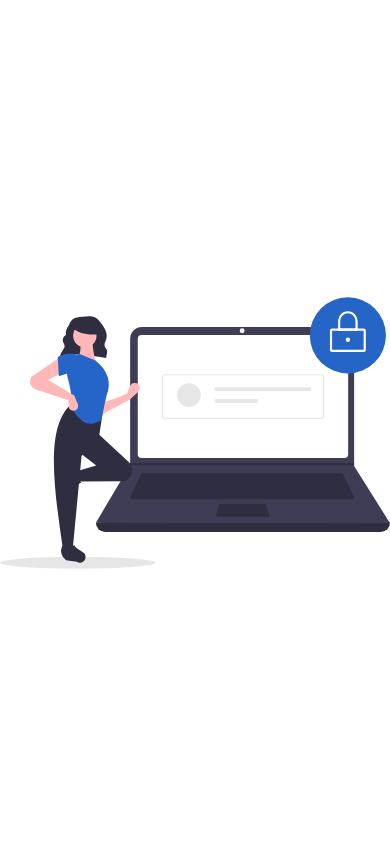
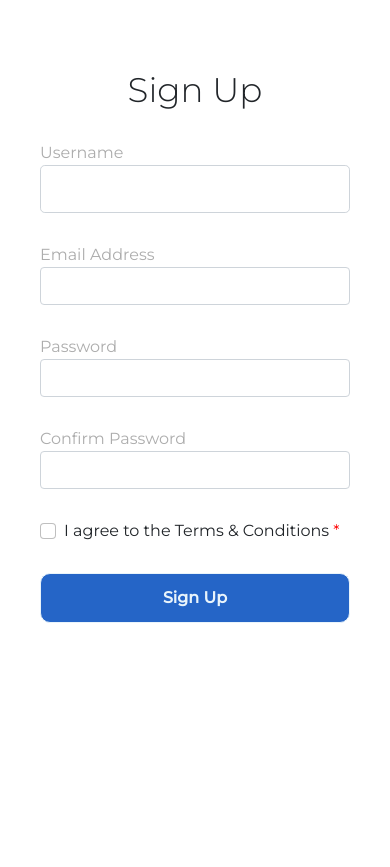
Before and after one commit to lgf2111/vision-core, a Flask app: page /register in a window 390 px wide. Shown: the part 56-923 px from the top of the page. After the commit the page ends 679 px from the top, so only its background shows below. Run offline with Flask 2, Linux system fonts and the light colour scheme; style sheets or scripts are compiled from the project's sources; some libraries are stand-ins or nearby versions.

Commit message:
login and register pages are mobile friendly now

```diff
--- a/app/static/styles/Global.scss
+++ b/app/static/styles/Global.scss
@@ -11,7 +11,6 @@
   width: 100vw;
   position: relative;
   padding: 50px 0;
-  overflow: auto hidden;
 }
 
 /*navbar.html*/
--- a/app/templates/authentication/login.html
+++ b/app/templates/authentication/login.html
@@ -2,9 +2,9 @@
 
 {% block content %}
 <section class="form-container d-flex justify-content-around align-items-center">
-    <img src="/static/public/Secure_login.svg">
+    <img class="col-md-6 d-none d-md-block" src="/static/public/Secure_login.svg">
 
-    <div class="login">
+    <div class="login col-md-6">
         <h1 id="title" class="text-center font-weight-bold display-4">Login</h1>
 
         <form method="post">
--- a/app/templates/authentication/register.html
+++ b/app/templates/authentication/register.html
@@ -2,9 +2,9 @@
 
 {% block content %}
 <section class="form-container d-flex justify-content-around align-items-center">
-    <img src="/static/public/Secure_login.svg">
+    <img class="col-md-6 d-none d-md-block" src="/static/public/Secure_login.svg">
 
-    <div class="sign_up">
+    <div class="sign_up col-md-6">
         <h1 id="title" class="text-center font-weight-bold display-4">Sign Up</h1>
 
         <form method="post" action="">
```
